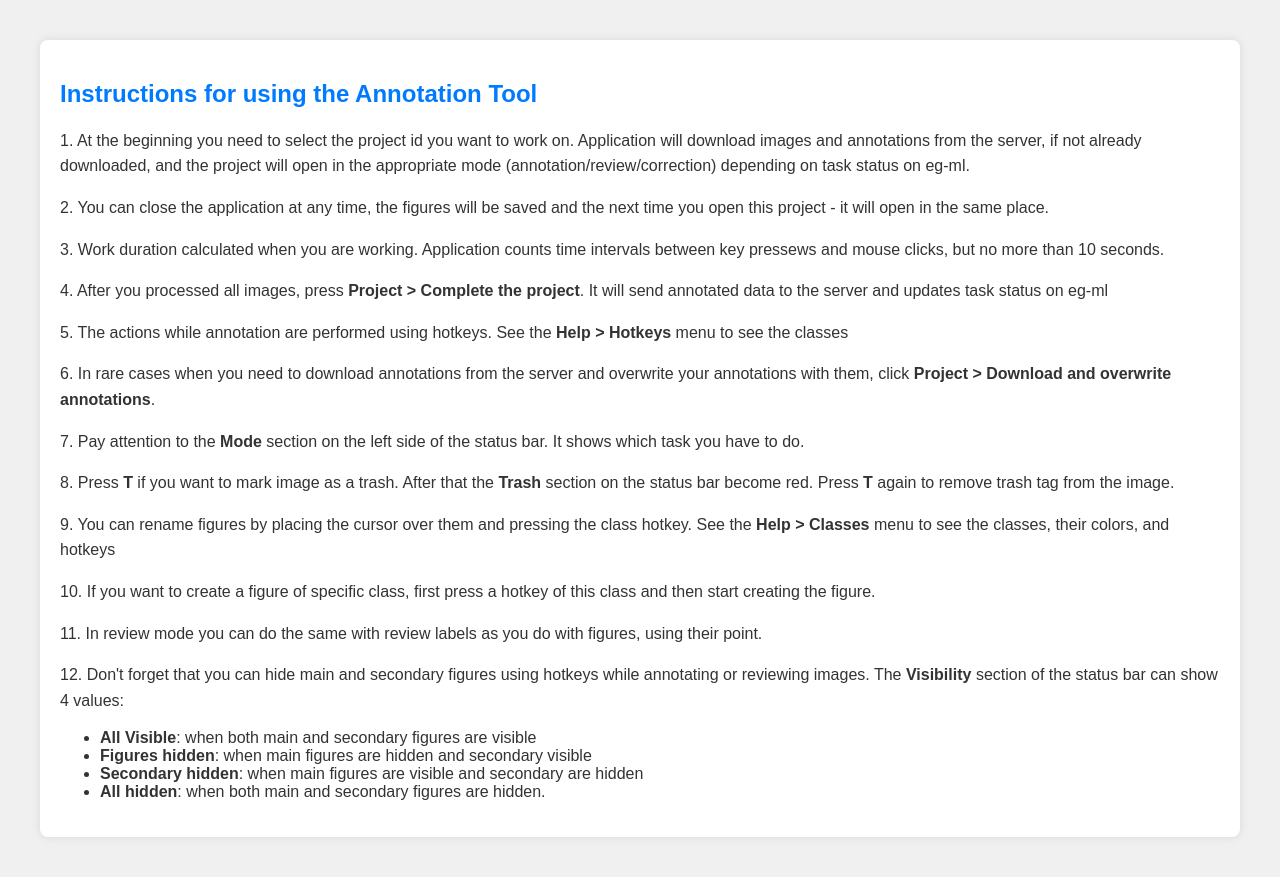
After one commit to vovaxnz/annotation_tool, a Python web app: template templates/how.html in a window 1280 px wide. The commit adds this page. Run offline with Jinja, Linux system fonts and the light colour scheme; the template is opened without the code that fills it, so the values that code supplies are empty.

Commit message:
Save images on window close; Make update interval smaller; Update html templates; Improve MessageBoxException; Add icon; Don`t add review labels for limages with review labels; Add install.sh script; Make bbox be created with 2 separate clicks

```diff
--- a/import_annotations.py
+++ b/import_annotations.py
@@ -105,6 +105,8 @@ def import_project(figures_ann_path: str, review_ann_path: str, img_dir: str, ov
             image = LabeledImage.get(name=img_name)
             if image.reviewed:
                 continue
+            if len(image.review_labels) > 0:
+                continue
             review_data_for_image = review_data["images"].get(image.name)
             if review_data_for_image is not None:
                 for review_label_dict in review_data_for_image:
--- /dev/null
+++ b/templates/how.html
@@ -0,0 +1,77 @@
+<!DOCTYPE html>
+<html lang="en">
+<head>
+    <meta charset="UTF-8">
+    <meta name="viewport" content="width=device-width, initial-scale=1.0">
+    <title>Instructions Page</title>
+    <style>
+        body {
+            font-family: Arial, sans-serif;
+            margin: 40px;
+            background-color: #f0f0f0;
+            color: #333;
+        }
+        .container {
+            background-color: #fff;
+            padding: 20px;
+            border-radius: 8px;
+            box-shadow: 0 0 10px rgba(0,0,0,0.1);
+        }
+        h2 {
+            color: #007BFF;
+        }
+        p {
+            line-height: 1.6;
+        }
+    </style>
+</head>
+<body>
+    <div class="container">
+        <h2>Instructions for using the Annotation Tool</h2>
+        <p>
+        1. At the beginning you need to select the project id you want to work on. Application will download images and annotations from the server, if not already downloaded, and the project will open in the appropriate mode (annotation/review/correction) depending on task status on eg-ml.
+        </p>
+        <p>
+        2. You can close the application at any time, the figures will be saved and the next time you open this project - it will open in the same place.
+        </p>
+        <p>
+        3. Work duration calculated when you are working. Application counts time intervals between key pressews and mouse clicks, but no more than 10 seconds.
+        </p>
+        <p>
+        4. After you processed all images, press <strong>Project &gt; Complete the project</strong>. It will send annotated data to the server and updates task status on eg-ml
+        </p>
+        <p>
+        5. The actions while annotation are performed using hotkeys. See the <strong>Help &gt; Hotkeys</strong> menu to see the classes
+        </p>
+
+        <p>
+            6. In rare cases when you need to download annotations from the server and overwrite your annotations with them, click <strong>Project &gt; Download and overwrite annotations</strong>.
+        </p>
+        <p>
+            7. Pay attention to the <strong>Mode</strong> section on the left side of the status bar. It shows which task you have to do.
+        </p>
+        <p>
+            8. Press <strong>T</strong> if you want to mark image as a trash. After that the <strong>Trash</strong> section on the status bar become red. Press <strong>T</strong> again to remove trash tag from the image.
+        </p>
+        <p>
+          9. You can rename figures by placing the cursor over them and pressing the class hotkey. See the <strong>Help &gt; Classes</strong> menu to see the classes, their colors, and hotkeys
+        </p>
+        <p>
+          10. If you want to create a figure of specific class, first press a hotkey of this class and then start creating the figure.
+        </p>
+        <p>
+          11. In review mode you can do the same with review labels as you do with figures, using their point.
+        </p>
+        <p>
+          12. Don't forget that you can hide main and secondary figures using hotkeys while annotating or reviewing images. The <strong>Visibility</strong> section of the status bar can show 4 values:
+      </p>
+      <ul>
+          <li><strong>All Visible</strong>: when both main and secondary figures are visible</li>
+          <li><strong>Figures hidden</strong>: when main figures are hidden and secondary visible</li>
+          <li><strong>Secondary hidden</strong>: when main figures are visible and secondary are hidden</li>
+          <li><strong>All hidden</strong>: when both main and secondary figures are hidden.</li>
+      </ul>
+
+    </div>
+</body>
+</html>
```
Also changed, not shown: config.py (+7 -4 lines), exceptions.py (+39 -6 lines), gui.py (+31 -8 lines), labeling.py (+9 -5 lines), templates/classes.html (+19 -1 lines), templates/hotkeys.html (+19 -4 lines), README.md, icon.png (added), 1 other file.
